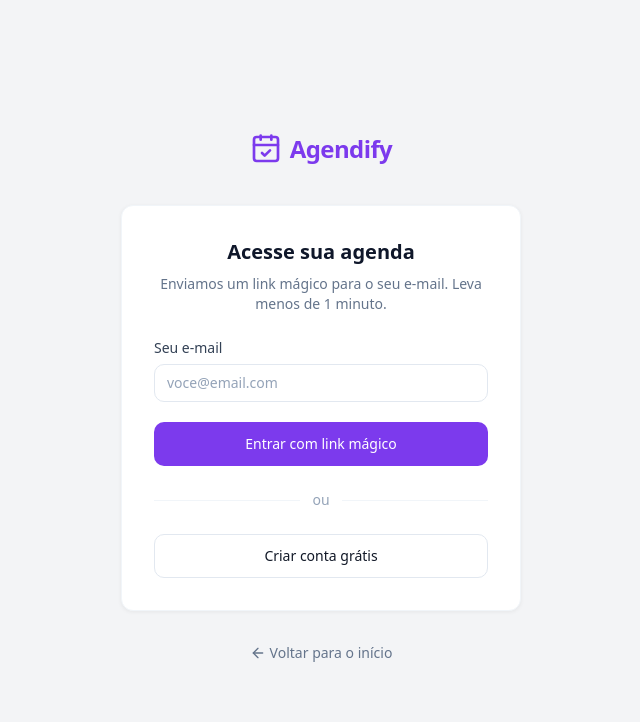
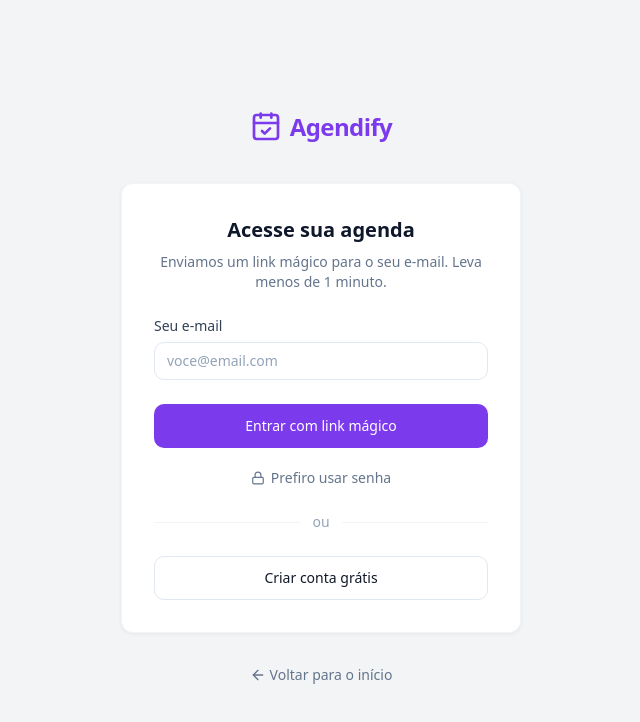
Before and after one commit to gmmktdigital2021-pixel/Agendify, a Next.js app: page /login in a window 1280 px wide. Shown: the top 722 px of the page, without its empty margins (319-959 px from the left). Built offline with nearby package versions, Linux system fonts and the light colour scheme; no server answers.

Commit message:
feat: login com senha alternativo

```diff
--- a/app/login/page.tsx
+++ b/app/login/page.tsx
@@ -3,7 +3,7 @@
 import React, { useState, useEffect } from "react";
 import Link from "next/link";
 import { useRouter, useSearchParams } from "next/navigation";
-import { CalendarCheck, ArrowLeft, MailCheck } from "lucide-react";
+import { CalendarCheck, ArrowLeft, MailCheck, Lock } from "lucide-react";
 import { Button } from "@/components/Button";
 import { Input } from "@/components/Input";
 import { Card } from "@/components/Card";
@@ -15,8 +15,12 @@ function LoginContent() {
   const isCadastro = searchParams.get("modo") === "cadastro";
 
   const [email, setEmail] = useState("");
+  const [password, setPassword] = useState("");
+  const [usePassword, setUsePassword] = useState(false);
   const [loading, setLoading] = useState(false);
   const [success, setSuccess] = useState(false);
+  const [authError, setAuthError] = useState("");
+  const [showSignUpOption, setShowSignUpOption] = useState(false);
 
   useEffect(() => {
     // Se usuário já autenticado ao visitar /login: redirecionar automaticamente para /dashboard
@@ -27,7 +31,7 @@ function LoginContent() {
           router.push("/dashboard");
         }
       } catch {
-        // Ignora erro em modo mock se não tiver supabase real
+        // Ignora erro
       }
     };
     checkUser();
@@ -36,8 +40,12 @@ function LoginContent() {
   const handleLogin = async (e: React.FormEvent) => {
     e.preventDefault();
     setLoading(true);
+    setAuthError("");
+    setShowSignUpOption(false);
 
     try {
+      if (!usePassword) {
+        // Fluxo Original: Magic Link
         const { error } = await supabase.auth.signInWithOtp({
           email,
           options: {
@@ -47,12 +55,58 @@ function LoginContent() {
 
         if (error) {
           console.warn("Supabase auth error:", error.message);
-        // Em ambiente mockado, forçamos o sucesso na UI mesmo se der erro (ex: credenciais vazias)
         }
         setSuccess(true);
-    } catch (err) {
+      } else {
+        // Fluxo Novo: Senha
+        const { data, error } = await supabase.auth.signInWithPassword({ email, password });
+
+        if (error) {
+          if (error.message.toLowerCase().includes("invalid credentials") || error.message.toLowerCase().includes("invalid login")) {
+            setAuthError("Senha incorreta ou usuário não encontrado.");
+            setShowSignUpOption(true);
+            setLoading(false);
+            return;
+          }
+          throw error;
+        }
+
+        if (data.session) {
+          router.push("/dashboard");
+        }
+      }
+    } catch (err: any) {
       console.error(err);
-      setSuccess(true); // Força sucesso para mockup
+      if (!usePassword) {
+        setSuccess(true);
+      } else {
+        setAuthError(err.message || "Erro ao fazer login");
+      }
+    } finally {
+      if (!showSignUpOption) setLoading(false);
+    }
+  };
+
+  const handleCreatePassword = async () => {
+    setLoading(true);
+    setAuthError("");
+    try {
+      const { error: signUpError } = await supabase.auth.signUp({ email, password });
+      if (signUpError) {
+         if (signUpError.message.toLowerCase().includes("already registered")) {
+            throw new Error("Este e-mail já possui conta. Tente a senha original ou recupere via Magic Link.");
+         }
+         throw signUpError;
+      }
+
+      const { data, error: signInError } = await supabase.auth.signInWithPassword({ email, password });
+      if (signInError) throw signInError;
+
+      if (data?.session) {
+        router.push("/dashboard");
+      }
+    } catch (e: any) {
+      setAuthError(e.message || "Erro ao criar conta com senha.");
     } finally {
       setLoading(false);
     }
@@ -77,11 +131,17 @@ function LoginContent() {
               <p className="text-sm text-slate-500">
                 {isCadastro
                   ? "Grátis, sem cartão de crédito."
-                  : "Enviamos um link mágico para o seu e-mail. Leva menos de 1 minuto."}
+                  : (usePassword ? "Digite suas credenciais abaixo." : "Enviamos um link mágico para o seu e-mail. Leva menos de 1 minuto.")}
               </p>
             </div>
 
-            <form onSubmit={handleLogin} className="flex flex-col gap-5">
+            {authError && (
+              <div className="bg-red-50 text-red-600 border border-red-100 p-3 rounded-lg text-sm mb-5 text-center font-bold">
+                {authError}
+              </div>
+            )}
+
+            <form onSubmit={handleLogin} className="flex flex-col gap-4">
               <Input
                 label="Seu e-mail"
                 type="email"
@@ -91,9 +151,46 @@ function LoginContent() {
                 required
               />
 
-              <Button type="submit" variant="primary" className="h-11 w-full" disabled={loading}>
-                {loading ? "Enviando..." : "Entrar com link mágico"}
+              {usePassword && (
+                <div className="animate-in fade-in slide-in-from-top-2 duration-300">
+                  <Input
+                    label="Sua Senha"
+                    type="password"
+                    placeholder="••••••••"
+                    value={password}
+                    onChange={(e) => setPassword(e.target.value)}
+                    required
+                  />
+                </div>
+              )}
+
+              {!showSignUpOption ? (
+                <Button type="submit" variant="primary" className="h-11 w-full mt-2" disabled={loading}>
+                  {loading ? "Processando..." : (usePassword ? "Entrar com senha" : "Entrar com link mágico")}
                 </Button>
+              ) : (
+                <div className="flex flex-col gap-2 mt-2">
+                   <Button type="button" onClick={handleCreatePassword} variant="primary" className="h-11 w-full bg-green-600 hover:bg-green-700" disabled={loading}>
+                     {loading ? "Criando..." : "Criar nova senha agora"}
+                   </Button>
+                   <Button type="button" onClick={() => setShowSignUpOption(false)} variant="ghost" className="h-10 w-full text-slate-500">
+                     Cancelar
+                   </Button>
+                </div>
+              )}
+
+              {!showSignUpOption && (
+                <div className="text-center mt-1">
+                  <button
+                    type="button"
+                    onClick={() => { setUsePassword(!usePassword); setShowSignUpOption(false); setAuthError(""); }}
+                    className="text-sm text-slate-500 hover:text-brand font-medium underline-offset-4 hover:underline transition-colors flex items-center justify-center gap-1.5 mx-auto"
+                  >
+                    <Lock className="w-3.5 h-3.5" />
+                    {usePassword ? "Prefiro usar link mágico" : "Prefiro usar senha"}
+                  </button>
+                </div>
+              )}
             </form>
 
             <div className="mt-6 flex items-center justify-center">
@@ -125,7 +222,7 @@ function LoginContent() {
             <Button
               variant="ghost"
               className="text-slate-500 w-full"
-              onClick={() => setSuccess(false)}
+              onClick={() => { setSuccess(false); setUsePassword(false); }}
             >
               Tentar outro e-mail
             </Button>
```
Lines whose indentation alone changed are shown as unchanged.
